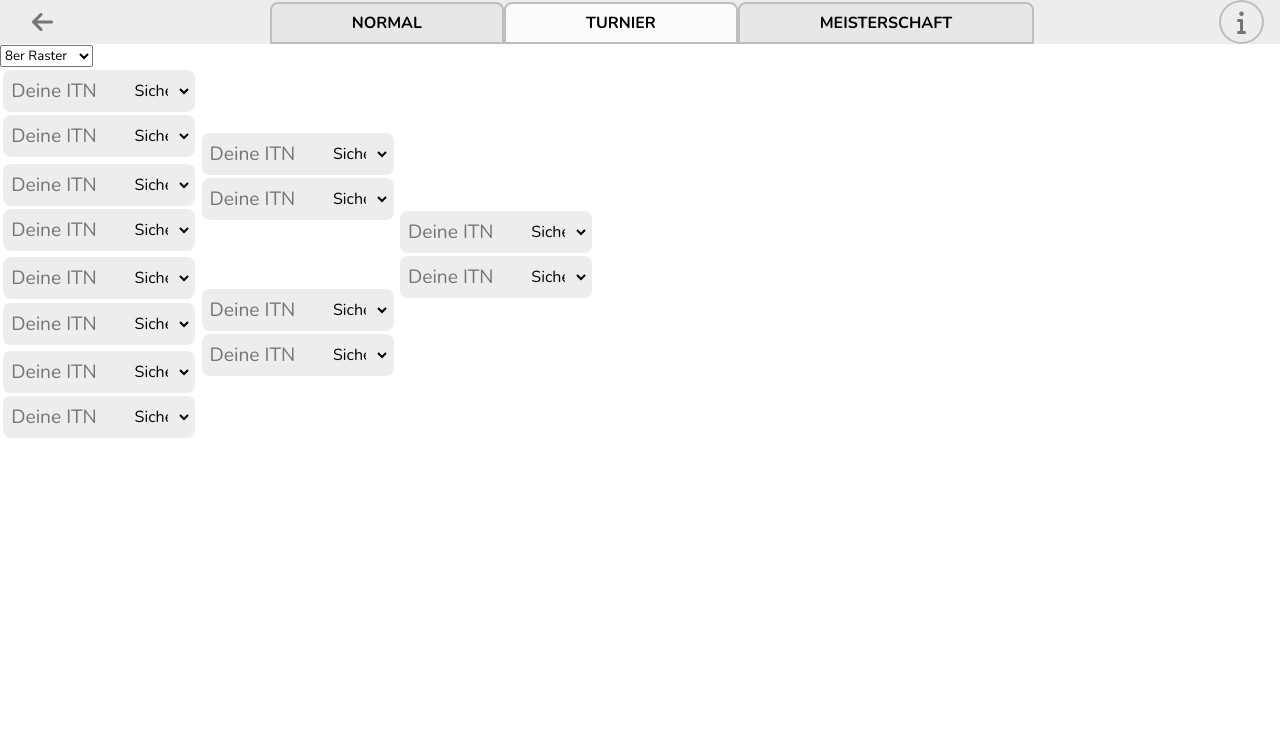
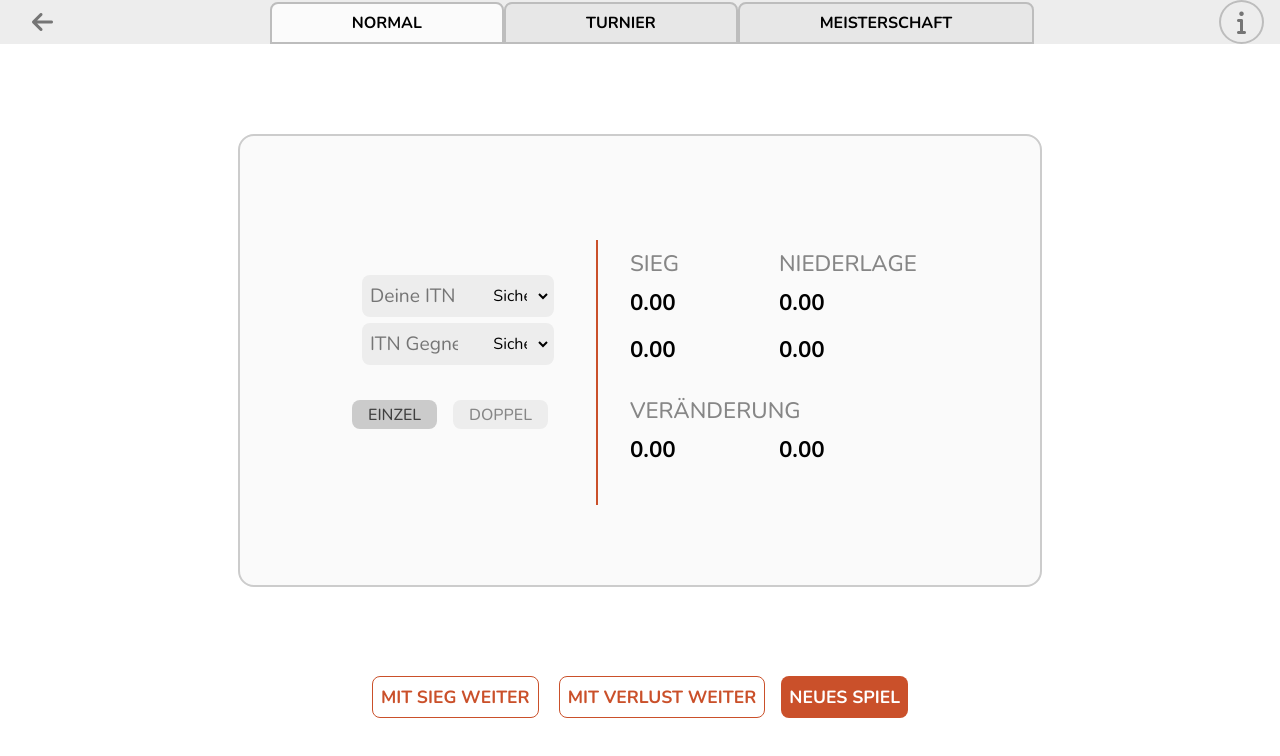
Before and after one commit to Michiii11/Tennis, a plain HTML site: page itnRechner/index.html in a window 1280 px wide. Drawn offline with nearby package versions, Linux system fonts and the light colour scheme.

Commit message:
refactored

```diff
--- a/itnRechner/index.html
+++ b/itnRechner/index.html
@@ -3,7 +3,7 @@
 <head>
   <meta charset="UTF-8">
   <title>ITN Rechner</title>
-  <link rel="shortcut icon" href="../img/logo.png" type="image/x-icon">
+  <link rel="shortcut icon" href="img/logo.png" type="image/x-icon">
   <link rel="stylesheet" href="style.css">
   <meta name="viewport" content="width=device-width, initial-scale=1.0">
   <script src="script.js" defer></script>
@@ -19,15 +19,15 @@
       <i class="fa-solid fa-arrow-left"></i>
 
       <div class="buttons">
-        <p onclick="selectNavigation(this)">NORMAL</p>
-        <p onclick="selectNavigation(this)" class="active">TURNIER</p>
+        <p onclick="selectNavigation(this)" class="active">NORMAL</p>
+        <p onclick="selectNavigation(this)">TURNIER</p>
         <p onclick="selectNavigation(this)">MEISTERSCHAFT</p>
       </div>
 
       <i class="fa-solid fa-info"></i>
     </nav>
 
-    <section class="normal">
+    <section class="normal active">
       <div>
         <section class="box single active">
           <div class="leftSide">
@@ -110,7 +110,7 @@
     </section>
 
 
-    <section class="turnier active">
+    <section class="turnier">
       <select name="tournamentMode" id="tournamentMode" onchange="updateTournamentDraw()">
         <option value="8">8er Raster</option>
         <option value="16">16er Raster</option>
--- a/itnRechner/style.scss
+++ b/itnRechner/style.scss
@@ -140,7 +140,7 @@ aside{
   color: white;
   width: 20vw;
   height: 100vh;
-  background: url("../img/sand.jpg");
+  background: url(" img/sand.jpg");
 }
 
 @media screen and (max-width: 1600px) {
```
Also changed, not shown: index.html (+1 -1 lines), itnRechner/img/logo.png (renamed from img/logo.png), itnRechner/img/sand.jpg (renamed from img/sand.jpg), itnRechner/style.css.
